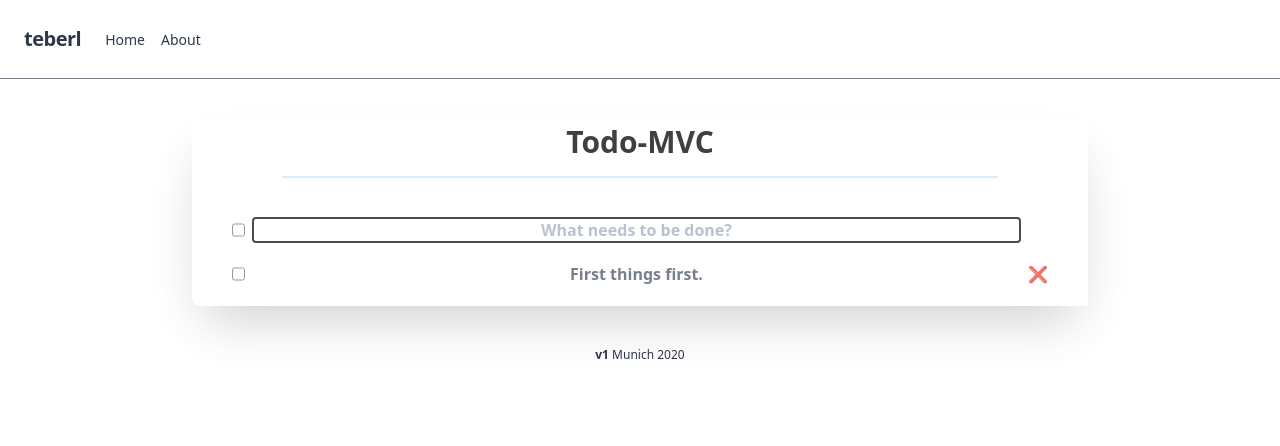
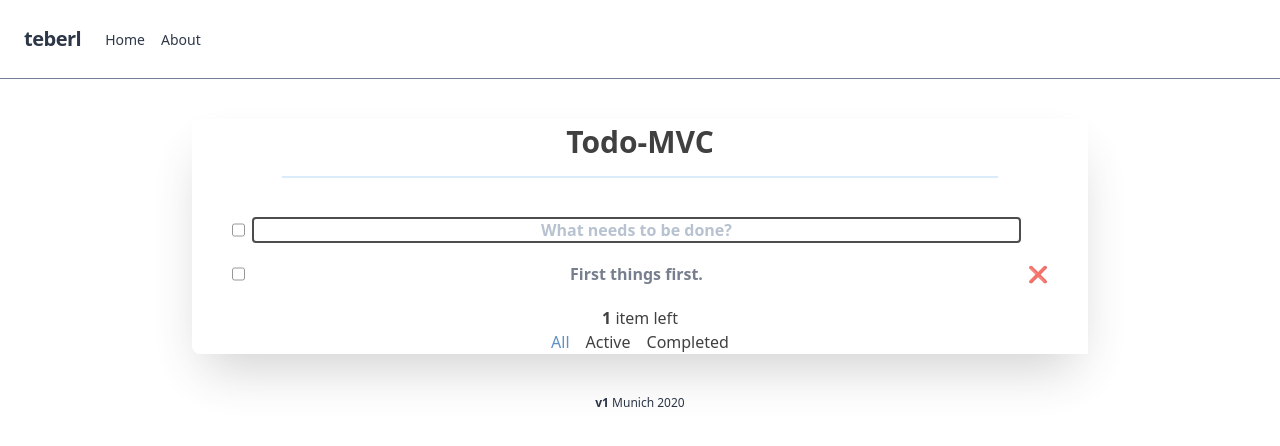
Before and after one commit to teberl/homepage_next, a Next.js app: page /todos in a window 1280 px wide. Shown: the top 446 px of the page. Built offline with nearby package versions, Linux system fonts and the light colour scheme.

Commit message:
Add Footer with filters

```diff
--- /dev/null
+++ b/components/todos/FilterLink.tsx
@@ -0,0 +1,32 @@
+import * as React from "react";
+import classnames from "classnames";
+import { TodoFilters } from "./enums";
+import Link from "next/link";
+
+interface IProps {
+  active: boolean;
+  filter: TodoFilters;
+}
+
+const FilterLink: React.FunctionComponent<IProps> = ({
+  active,
+  children,
+  filter
+}) => {
+  const href = { pathname: "/todos" };
+  if (filter !== TodoFilters.SHOW_ALL) {
+    Object.assign(href, { query: { filter } });
+  }
+  return (
+    <Link href={href}>
+      <a
+        className={classnames({ "text-blue-700": active })}
+        style={{ cursor: "pointer" }}
+      >
+        {children}
+      </a>
+    </Link>
+  );
+};
+
+export default FilterLink;
--- /dev/null
+++ b/components/todos/Footer.tsx
@@ -0,0 +1,55 @@
+import * as React from "react";
+import { useContext } from "react";
+import { useRouter } from "next/router";
+import { TodosCtx } from "./context";
+import { TodoFilters } from "./enums";
+import FilterLink from "./FilterLink";
+
+const filtersWithTitle = [
+  {
+    title: "All",
+    filter: TodoFilters.SHOW_ALL
+  },
+  {
+    title: "Active",
+    filter: TodoFilters.SHOW_ACTIVE
+  },
+  {
+    title: "Completed",
+    filter: TodoFilters.SHOW_COMPLETED
+  }
+];
+
+const Footer: React.FunctionComponent = () => {
+  const { query } = useRouter();
+  const { todos } = useContext(TodosCtx);
+
+  const isActive = (filter: TodoFilters) =>
+    filter === (query.filter || TodoFilters.SHOW_ALL);
+
+  const activeCount = todos.filter(todo => !todo.isCompleted).length;
+  return (
+    <footer className="footer">
+      <span className="todo-count">
+        <strong>{activeCount || "No"}</strong>{" "}
+        {`item${activeCount === 1 ? "" : "s"}`} left
+      </span>
+      <ul className="flex justify-center">
+        {filtersWithTitle.map(({ title, filter }) => (
+          <li key={filter} className="mx-2">
+            <FilterLink active={isActive(filter)} filter={filter}>
+              {title}
+            </FilterLink>
+          </li>
+        ))}
+      </ul>
+      {activeCount !== todos.length && (
+        <button className="clear-completed" onClick={() => {}}>
+          Clear completed
+        </button>
+      )}
+    </footer>
+  );
+};
+
+export default Footer;
--- a/components/todos/TodoList.tsx
+++ b/components/todos/TodoList.tsx
@@ -1,23 +1,35 @@
 import * as React from "react";
 import { useContext } from "react";
-import { TodoFilters } from "./enums";
+import { useRouter } from "next/router";
 import { TodosCtx } from "./context";
 import TodoItem from "./TodoItem";
+import { ITodo } from "./interfaces";
+import { TodoFilters } from "./enums";
 
-interface IProps {
-  filter: TodoFilters;
-}
-
-const TodoList: React.FunctionComponent<IProps> = ({ filter }) => {
+const TodoList: React.FunctionComponent = () => {
+  const { query } = useRouter();
   const { todos } = useContext(TodosCtx);
-
+  const filter = (query.filter || TodoFilters.SHOW_ALL) as TodoFilters;
   return (
     <ul id="todoList" className="my-5">
-      {todos.map(todo => (
+      {getFilteredTodos(todos, filter).map(todo => (
         <TodoItem key={todo.id} todo={todo} />
       ))}
     </ul>
   );
 };
 
+function getFilteredTodos(todos: Array<ITodo>, filter: TodoFilters) {
+  switch (filter) {
+    case TodoFilters.SHOW_COMPLETED:
+      return todos.filter(t => t.isCompleted);
+    case TodoFilters.SHOW_ACTIVE:
+      return todos.filter(t => !t.isCompleted);
+    case TodoFilters.SHOW_ALL:
+      return todos;
+    default:
+      throw new Error(`Unknown filter: ${filter}`);
+  }
+}
+
 export default TodoList;
--- a/components/todos/MainSection.tsx
+++ b/components/todos/TodosSection.tsx
@@ -2,11 +2,11 @@ import * as React from "react";
 import { useContext } from "react";
 import { TodoFilters } from "./enums";
 import { TodosCtx } from "./context";
+import Footer from "./Footer";
 import TodoList from "./TodoList";
 import TodoTextInput from "./TodoTextInput";
 
-const MainSection: React.FunctionComponent = () => {
-  const filter = TodoFilters.SHOW_ALL;
+const TodosSection: React.FunctionComponent = () => {
   const { todos, completeAll } = useContext(TodosCtx);
   const todosCount = todos.length;
   const completedCount = todos.filter(todo => todo.isCompleted).length;
@@ -27,19 +27,12 @@ const MainSection: React.FunctionComponent = () => {
             <TodoTextInput done={() => {}} />
             <div className="flex-none invisible">❌</div>
           </div>
-          <TodoList filter={filter} />
-          {/* {!!todosCount && (
-            <Footer
-              completedCount={completedCount}
-              activeCount={todosCount - completedCount}
-              onClearCompleted={clearCompleted}
-              filter={filter}
-            />
-          )} */}
+          <TodoList />
+          {!!todosCount && <Footer />}
         </div>
       </div>
     </section>
   );
 };
 
-export default MainSection;
+export default TodosSection;
--- a/components/todos/enums.ts
+++ b/components/todos/enums.ts
@@ -1,7 +1,7 @@
 export enum TodoFilters {
-  SHOW_ALL,
-  SHOW_COMPLETED,
-  SHOW_ACTIVE
+  SHOW_ALL = "SHOW_ALL",
+  SHOW_COMPLETED = "SHOW_COMPLETED",
+  SHOW_ACTIVE = "SHOW_ACTIVE"
 }
 
 export enum Actions {
--- a/pages/todos/index.tsx
+++ b/pages/todos/index.tsx
@@ -1,12 +1,12 @@
 import { NextPage } from "next";
 import Layout from "../../components/Layout";
-import MainSection from "../../components/todos/MainSection";
+import TodosSection from "../../components/todos/TodosSection";
 import { TodosCtxProvider } from "../../components/todos/context";
 
 const About: NextPage = () => (
   <Layout>
     <TodosCtxProvider>
-      <MainSection />
+      <TodosSection />
     </TodosCtxProvider>
   </Layout>
 );
```
